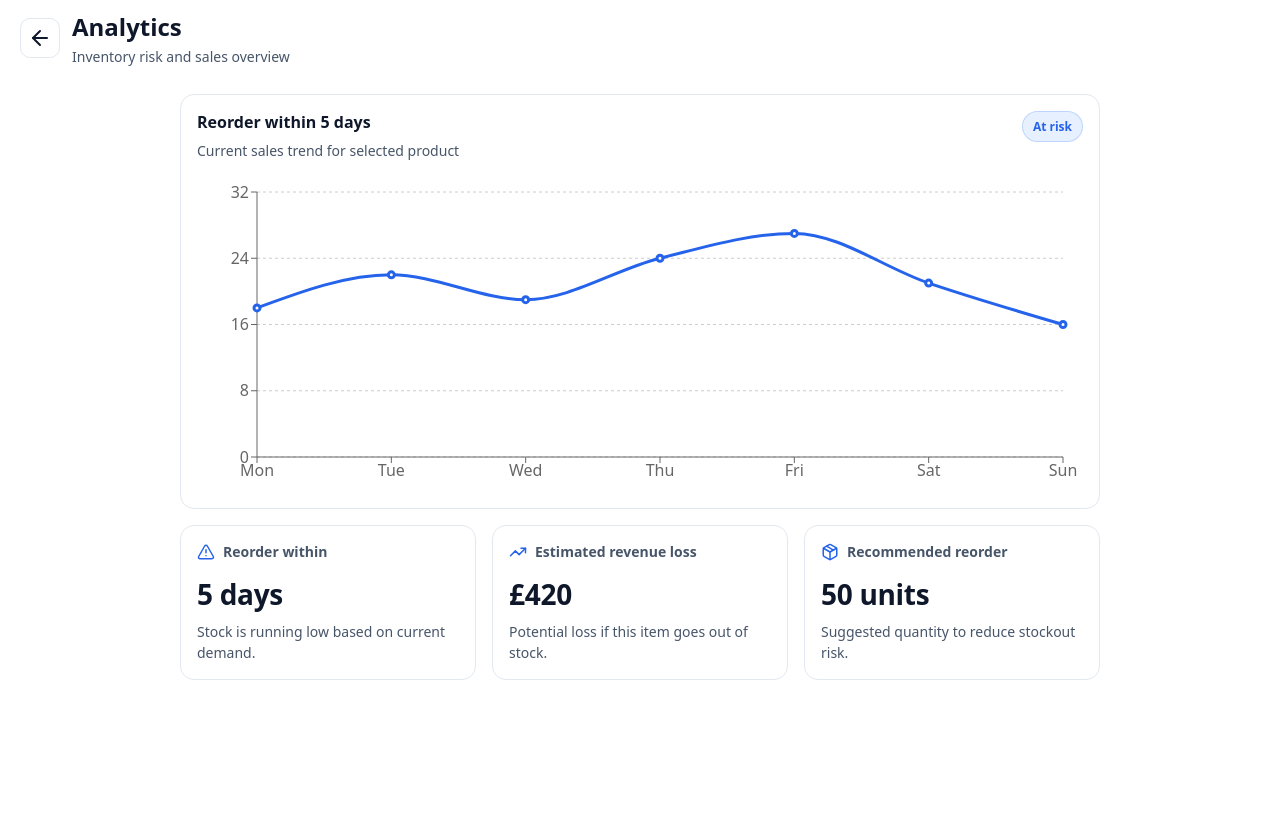
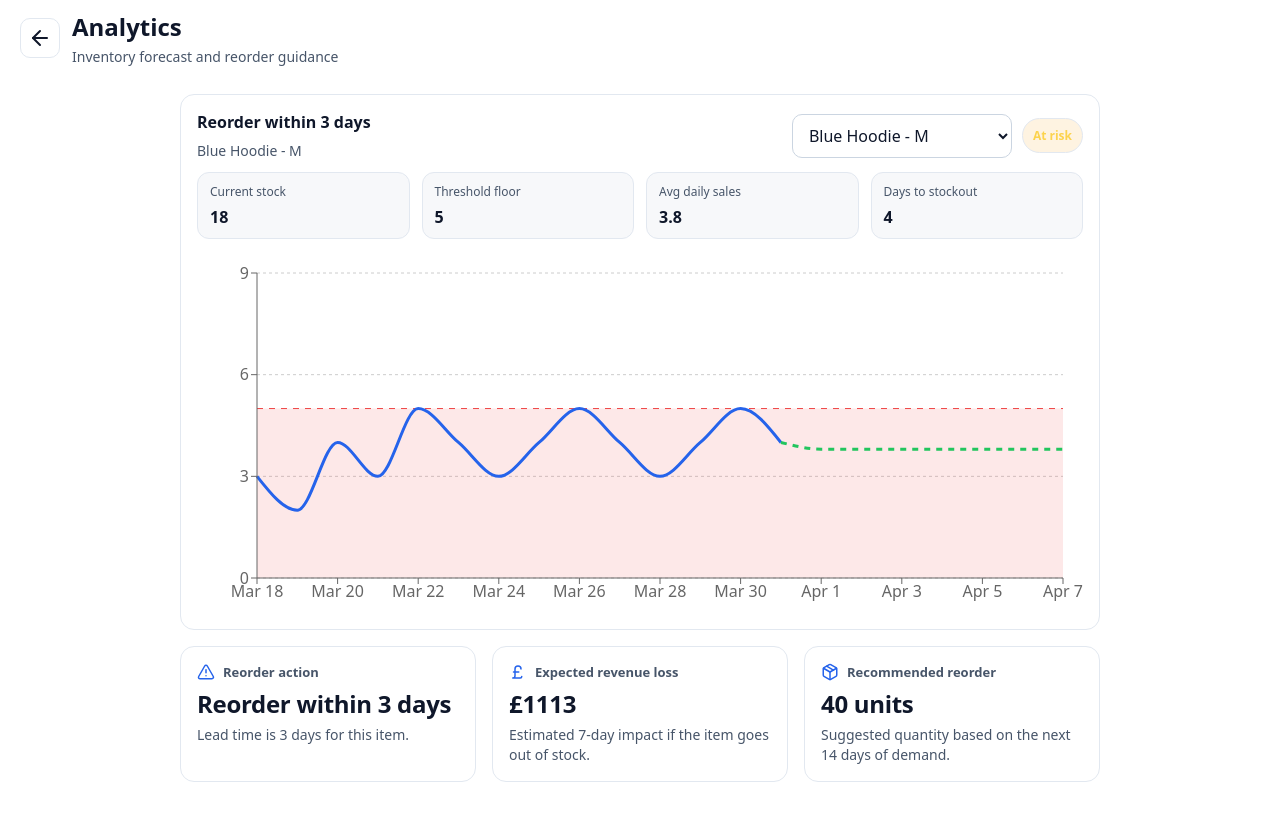
Before and after one commit to ofeore/inventory-monitor, a Next.js app: page /analytics in a window 1280 px wide. Shown: the top 820 px of the page. Built offline with nearby package versions, Linux system fonts and the light colour scheme.

Commit message:
Refactor anayltics UI and styling with hardcoded data

```diff
--- a/src/app/analytics/page.tsx
+++ b/src/app/analytics/page.tsx
@@ -1,35 +1,193 @@
 "use client";
 
+import { useMemo, useState } from "react";
+import { useRouter } from "next/navigation";
 import {
+  CartesianGrid,
   Line,
   LineChart,
+  ReferenceArea,
+  ReferenceLine,
+  ResponsiveContainer,
+  Tooltip,
   XAxis,
   YAxis,
-  ResponsiveContainer,
-  CartesianGrid,
-  Tooltip,
 } from "recharts";
-import {
-  ArrowLeft,
-  AlertTriangle,
-  TrendingUp,
-  Package,
-  Link,
-} from "lucide-react";
-import { useRouter } from "next/navigation";
+import { ArrowLeft, AlertTriangle, Package, PoundSterling } from "lucide-react";
+import { MOCK_PRODUCTS } from "@/mock-data";
+import type { AnalyticsFilterValue, ChartDataPoint, Product } from "@/types";
 
-const data = [
-  { day: "Mon", sales: 18 },
-  { day: "Tue", sales: 22 },
-  { day: "Wed", sales: 19 },
-  { day: "Thu", sales: 24 },
-  { day: "Fri", sales: 27 },
-  { day: "Sat", sales: 21 },
-  { day: "Sun", sales: 16 },
-];
+function getAverageDailySales(product: Product) {
+  const total = product.sales.reduce((sum, item) => sum + item.unitsSold, 0);
+  return total / product.sales.length;
+}
 
-export default function Analytics() {
-  const router = useRouter(); // Next.js Link does not work with lucide icons for some reason, displays massive default link emoji unremovable.
+function getTopSeller(products: Product[]) {
+  return [...products].sort(
+    (a, b) => getAverageDailySales(b) - getAverageDailySales(a),
+  )[0];
+}
+
+function getMostAtRisk(products: Product[]) {
+  return [...products].sort(
+    (a, b) => getDaysUntilThreshold(a) - getDaysUntilThreshold(b),
+  )[0];
+}
+
+function getSelectedProduct(
+  products: Product[],
+  filterValue: AnalyticsFilterValue,
+) {
+  if (filterValue === "top-seller") {
+    return getTopSeller(products);
+  }
+
+  if (filterValue === "most-at-risk") {
+    return getMostAtRisk(products);
+  }
+
+  return products.find((product) => product.id === filterValue) ?? products[0];
+}
+
+function getDaysUntilThreshold(product: Product) {
+  const averageDailySales = getAverageDailySales(product);
+
+  if (averageDailySales <= 0) {
+    return Infinity;
+  }
+
+  const stockBeforeThreshold = product.currentStock - product.threshold;
+
+  if (stockBeforeThreshold <= 0) {
+    return 0;
+  }
+
+  return Math.floor(stockBeforeThreshold / averageDailySales);
+}
+
+function getDaysUntilStockout(product: Product) {
+  const averageDailySales = getAverageDailySales(product);
+
+  if (averageDailySales <= 0) {
+    return Infinity;
+  }
+
+  return Math.floor(product.currentStock / averageDailySales);
+}
+
+function getExpectedRevenueLoss(product: Product) {
+  const averageDailySales = getAverageDailySales(product);
+  const estimatedDaysOutOfStock = 7;
+
+  return Math.round(
+    averageDailySales * product.unitPrice * estimatedDaysOutOfStock,
+  );
+}
+
+function getRecommendedReorderQuantity(product: Product) {
+  const averageDailySales = getAverageDailySales(product);
+  const targetDaysCover = 14;
+
+  const suggested = Math.ceil(
+    averageDailySales * targetDaysCover +
+      product.threshold -
+      product.currentStock,
+  );
+
+  return Math.max(suggested, 0);
+}
+
+function getReorderMessage(product: Product) {
+  const daysUntilThreshold = getDaysUntilThreshold(product);
+
+  if (daysUntilThreshold === Infinity) {
+    return "Stock level healthy";
+  }
+
+  if (daysUntilThreshold <= 0) {
+    return "Reorder now";
+  }
+
+  if (daysUntilThreshold === 1) {
+    return "Reorder within 1 day";
+  }
+
+  return `Reorder within ${daysUntilThreshold} days`;
+}
+
+function buildChartData(product: Product): ChartDataPoint[] {
+  const averageDailySales = Number(getAverageDailySales(product).toFixed(1));
+
+  const history: ChartDataPoint[] = product.sales.map((item) => ({
+    date: item.date,
+    actualSales: item.unitsSold,
+    projectedSales: null,
+  }));
+
+  const lastHistoryPoint = history[history.length - 1];
+
+  const bridgePoint: ChartDataPoint = {
+    date: lastHistoryPoint.date,
+    actualSales: lastHistoryPoint.actualSales,
+    projectedSales: lastHistoryPoint.actualSales,
+  };
+
+  const projection: ChartDataPoint[] = Array.from(
+    { length: 7 },
+    (_, index) => ({
+      date: `Apr ${index + 1}`,
+      actualSales: null,
+      projectedSales: averageDailySales,
+    }),
+  );
+
+  return [...history.slice(0, -1), bridgePoint, ...projection];
+}
+
+export default function AnalyticsPage() {
+  const router = useRouter();
+  const [selectedFilter, setSelectedFilter] = useState<AnalyticsFilterValue>(
+    MOCK_PRODUCTS[0].id,
+  );
+
+  const selectedProduct = useMemo(
+    () => getSelectedProduct(MOCK_PRODUCTS, selectedFilter),
+    [selectedFilter],
+  );
+
+  const chartData = useMemo(
+    () => buildChartData(selectedProduct),
+    [selectedProduct],
+  );
+
+  const averageDailySales = getAverageDailySales(selectedProduct);
+  const daysUntilThreshold = getDaysUntilThreshold(selectedProduct);
+  const daysUntilStockout = getDaysUntilStockout(selectedProduct);
+  const reorderMessage = getReorderMessage(selectedProduct);
+  const expectedRevenueLoss = getExpectedRevenueLoss(selectedProduct);
+  const recommendedReorderQuantity =
+    getRecommendedReorderQuantity(selectedProduct);
+
+  const isCritical = selectedProduct.currentStock <= selectedProduct.threshold;
+  const isWarning =
+    !isCritical && daysUntilThreshold <= selectedProduct.reorderLeadDays;
+
+  const statusText = isCritical
+    ? "Critical"
+    : isWarning
+      ? "At risk"
+      : "Healthy";
+  const statusClassName = isCritical
+    ? "analytics-status analytics-status-critical"
+    : isWarning
+      ? "analytics-status analytics-status-warning"
+      : "analytics-status analytics-status-healthy";
+
+  const maxChartValue = Math.max(
+    ...selectedProduct.sales.map((item) => item.unitsSold),
+    selectedProduct.threshold,
+  );
+
   return (
     <>
       <div className="header-row">
@@ -41,10 +199,11 @@ export default function Analytics() {
         >
           <ArrowLeft className="icon" />
         </button>
+
         <div>
           <h2 className="analytics-heading">Analytics</h2>
           <p className="analytics-subtitle">
-            Inventory risk and sales overview
+            Inventory forecast and reorder guidance
           </p>
         </div>
       </div>
@@ -52,20 +211,58 @@ export default function Analytics() {
       <main className="app-container">
         <div className="charts-container">
           <div className="chart-card">
-            <div className="chart-card-top">
+            <div className="chart-card-top analytics-chart-top">
               <div>
-                <h3 className="chart-title">Reorder within 5 days</h3>
-                <p className="chart-subtitle">
-                  Current sales trend for selected product
-                </p>
+                <h3 className="chart-title">{reorderMessage}</h3>
+                <p className="chart-subtitle">{selectedProduct.name}</p>
               </div>
-              <span className="chart-badge">At risk</span>
+
+              <div className="analytics-chart-controls">
+                <select
+                  className="analytics-select"
+                  value={selectedFilter}
+                  onChange={(e) =>
+                    setSelectedFilter(e.target.value as AnalyticsFilterValue)
+                  }
+                >
+                  {MOCK_PRODUCTS.map((product) => (
+                    <option key={product.id} value={product.id}>
+                      {product.name}
+                    </option>
+                  ))}
+                  <option value="top-seller">Top Seller</option>
+                  <option value="most-at-risk">Most At-Risk Product</option>
+                </select>
+
+                <span className={statusClassName}>{statusText}</span>
+              </div>
+            </div>
+
+            <div className="analytics-mini-metrics">
+              <div className="analytics-mini-metric">
+                <span className="analytics-mini-label">Current stock</span>
+                <strong>{selectedProduct.currentStock}</strong>
+              </div>
+              <div className="analytics-mini-metric">
+                <span className="analytics-mini-label">Threshold floor</span>
+                <strong>{selectedProduct.threshold}</strong>
+              </div>
+              <div className="analytics-mini-metric">
+                <span className="analytics-mini-label">Avg daily sales</span>
+                <strong>{averageDailySales.toFixed(1)}</strong>
+              </div>
+              <div className="analytics-mini-metric">
+                <span className="analytics-mini-label">Days to stockout</span>
+                <strong>
+                  {daysUntilStockout === Infinity ? "—" : daysUntilStockout}
+                </strong>
+              </div>
             </div>
 
             <div className="main-chart-wrap">
               <ResponsiveContainer width="100%" height="100%">
                 <LineChart
-                  data={data}
+                  data={chartData}
                   margin={{
                     top: 20,
                     right: 20,
@@ -74,15 +271,41 @@ export default function Analytics() {
                   }}
                 >
                   <CartesianGrid strokeDasharray="3 3" vertical={false} />
-                  <XAxis dataKey="day" />
-                  <YAxis allowDecimals={false} domain={[0, "dataMax + 5"]} />
+                  <XAxis dataKey="date" />
+                  <YAxis
+                    allowDecimals={false}
+                    domain={[0, maxChartValue + 4]}
+                  />
                   <Tooltip />
+                  <ReferenceArea
+                    y1={0}
+                    y2={selectedProduct.threshold}
+                    fill="#ef4444"
+                    fillOpacity={0.12}
+                  />
+                  <ReferenceLine
+                    y={selectedProduct.threshold}
+                    stroke="#ef4444"
+                    strokeDasharray="6 6"
+                  />
                   <Line
                     type="monotone"
-                    dataKey="sales"
+                    dataKey="actualSales"
                     stroke="var(--primary)"
                     strokeWidth={3}
-                    name="Daily sales"
+                    name="Actual sales"
+                    dot={false}
+                    connectNulls={false}
+                  />
+                  <Line
+                    type="monotone"
+                    dataKey="projectedSales"
+                    stroke="#22c55e"
+                    strokeWidth={3}
+                    strokeDasharray="6 6"
+                    name="Projected sales"
+                    dot={false}
+                    connectNulls
                   />
                 </LineChart>
               </ResponsiveContainer>
@@ -93,24 +316,25 @@ export default function Analytics() {
             <div className="analytics-stat-card">
               <div className="analytics-stat-top">
                 <AlertTriangle size={18} className="analytics-stat-icon" />
-                <span className="analytics-stat-label">Reorder within</span>
+                <span className="analytics-stat-label">Reorder action</span>
               </div>
-              <h3 className="analytics-stat-value">5 days</h3>
+              <h3 className="analytics-stat-value">{reorderMessage}</h3>
               <p className="analytics-stat-text">
-                Stock is running low based on current demand.
+                Lead time is {selectedProduct.reorderLeadDays} days for this
+                item.
               </p>
             </div>
 
             <div className="analytics-stat-card">
               <div className="analytics-stat-top">
-                <TrendingUp size={18} className="analytics-stat-icon" />
+                <PoundSterling size={18} className="analytics-stat-icon" />
                 <span className="analytics-stat-label">
-                  Estimated revenue loss
+                  Expected revenue loss
                 </span>
               </div>
-              <h3 className="analytics-stat-value">£420</h3>
+              <h3 className="analytics-stat-value">£{expectedRevenueLoss}</h3>
               <p className="analytics-stat-text">
-                Potential loss if this item goes out of stock.
+                Estimated 7-day impact if the item goes out of stock.
               </p>
             </div>
 
@@ -121,9 +345,13 @@ export default function Analytics() {
                   Recommended reorder
                 </span>
               </div>
-              <h3 className="analytics-stat-value">50 units</h3>
+              <h3 className="analytics-stat-value">
+                {recommendedReorderQuantity === 0
+                  ? "No reorder needed"
+                  : `${recommendedReorderQuantity} units`}
+              </h3>
               <p className="analytics-stat-text">
-                Suggested quantity to reduce stockout risk.
+                Suggested quantity based on the next 14 days of demand.
               </p>
             </div>
           </div>
--- a/src/app/globals.css
+++ b/src/app/globals.css
@@ -379,6 +379,155 @@ body {
   line-height: 1.5;
 }
 
+.analytics-chart-top {
+  align-items: center;
+}
+
+.analytics-chart-controls {
+  display: flex;
+  align-items: center;
+  gap: 10px;
+  flex-wrap: wrap;
+}
+
+.analytics-select {
+  border: 1px solid var(--inputBorder);
+  background: var(--cardBackground);
+  color: var(--text);
+  border-radius: 10px;
+  padding: 9px 12px;
+  font: inherit;
+  min-width: 220px;
+}
+
+.analytics-mini-metrics {
+  display: grid;
+  grid-template-columns: repeat(4, minmax(0, 1fr));
+  gap: 12px;
+  margin-bottom: 14px;
+}
+
+.analytics-mini-metric {
+  background: rgba(148, 163, 184, 0.08);
+  border: 1px solid var(--border);
+  border-radius: 12px;
+  padding: 10px 12px;
+}
+
+.analytics-mini-label {
+  display: block;
+  font-size: 12px;
+  color: var(--mutedText);
+  margin-bottom: 6px;
+}
+
+.analytics-status {
+  display: inline-flex;
+  align-items: center;
+  padding: 8px 10px;
+  border-radius: 999px;
+  border: 1px solid var(--border);
+  font-size: 12px;
+  font-weight: 700;
+}
+
+.analytics-status-healthy {
+  background: rgba(34, 197, 94, 0.12);
+  color: #86efac;
+}
+
+.analytics-status-warning {
+  background: rgba(245, 158, 11, 0.12);
+  color: #fcd34d;
+}
+
+.analytics-status-critical {
+  background: rgba(239, 68, 68, 0.14);
+  color: #fca5a5;
+  border-color: rgba(239, 68, 68, 0.35);
+  box-shadow: 0 0 0 1px rgba(239, 68, 68, 0.15);
+}
+
+.main-chart-wrap {
+  height: 360px;
+}
+
+.analytics-stats-grid {
+  display: grid;
+  grid-template-columns: repeat(3, minmax(0, 1fr));
+  gap: 16px;
+}
+
+.analytics-stat-card {
+  background: var(--cardBackground);
+  border: 1px solid var(--border);
+  border-radius: 14px;
+  padding: 16px;
+}
+
+.analytics-stat-top {
+  display: flex;
+  align-items: center;
+  gap: 8px;
+  margin-bottom: 10px;
+}
+
+.analytics-stat-icon {
+  color: var(--primary);
+}
+
+.analytics-stat-label {
+  font-size: 13px;
+  color: var(--mutedText);
+  font-weight: 700;
+}
+
+.analytics-stat-value {
+  margin: 0 0 8px;
+  font-size: 24px;
+  line-height: 1.1;
+}
+
+.analytics-stat-text {
+  margin: 0;
+  color: var(--mutedText);
+  font-size: 14px;
+  line-height: 1.4;
+}
+
+@media (max-width: 800px) {
+  .analytics-mini-metrics {
+    grid-template-columns: repeat(2, minmax(0, 1fr));
+  }
+
+  .analytics-stats-grid {
+    grid-template-columns: 1fr;
+  }
+}
+
+@media (max-width: 560px) {
+  .analytics-chart-top {
+    align-items: flex-start;
+  }
+
+  .analytics-chart-controls {
+    width: 100%;
+  }
+
+  .analytics-select {
+    width: 100%;
+    min-width: 0;
+  }
+
+  .analytics-mini-metrics {
+    grid-template-columns: 1fr;
+  }
+
+  .main-chart-wrap {
+    height: 300px;
+  }
+}
+
 @media (max-width: 800px) {
   .analytics-stats-grid {
     grid-template-columns: 1fr;
```
